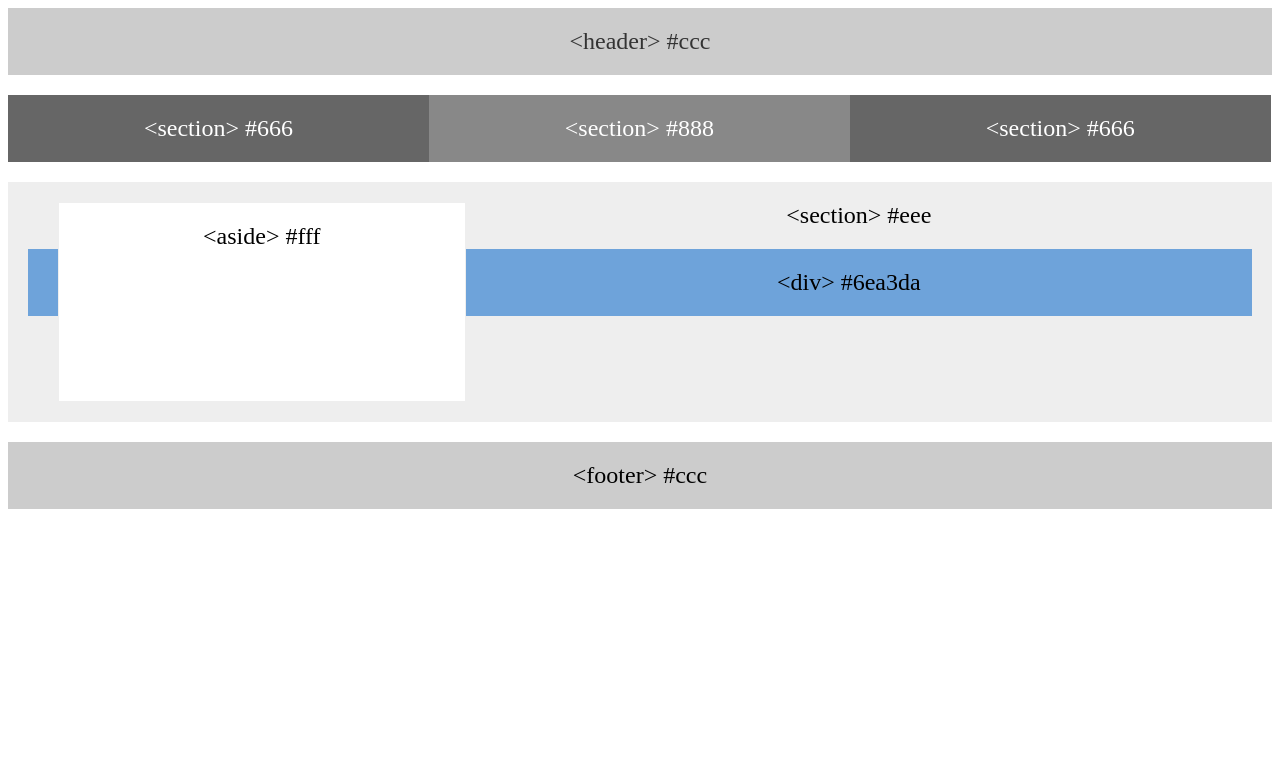
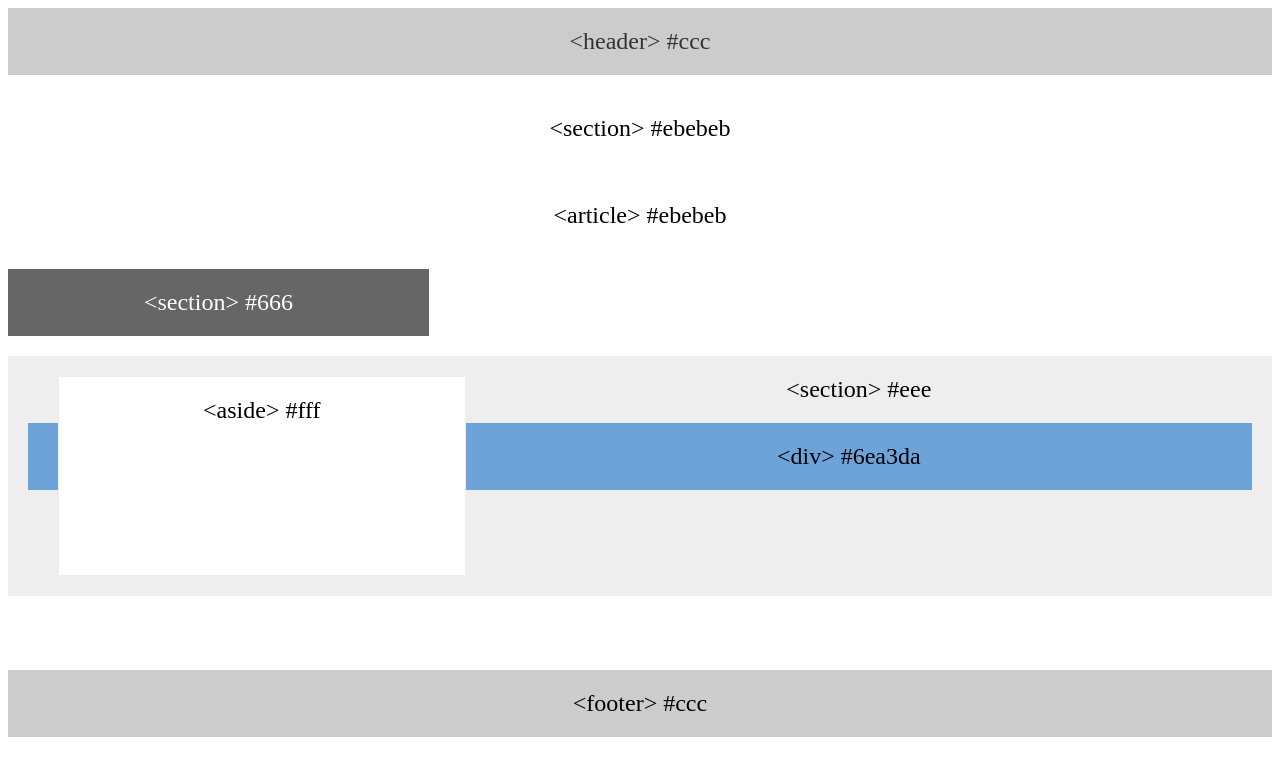
Before and after one commit to fwilbor/Headway, a plain HTML site: page index.html in a window 1280 px wide. Drawn offline with Linux system fonts and the light colour scheme.

Commit message:
practice Assignment

```diff
--- a/index.html
+++ b/index.html
@@ -14,12 +14,12 @@
             &lt;header&gt; #ccc
     </header>
 
-    <section id="left">
-            &lt;section&gt; #666
+    <section id="section">
+            &lt;section&gt; #ebebeb
     </section>
 
-    <section id="middle">
-        &lt;section&gt; #888
+    <section id="article">
+        &lt;article&gt; #ebebeb
     </section>
 
     <section id="right">
@@ -36,6 +36,9 @@
             &lt;div&gt; #6ea3da
         </div>
     </section>
+
+    <br>
+    <br>
 
     <footer>
         &lt;footer&gt; #ccc
```
